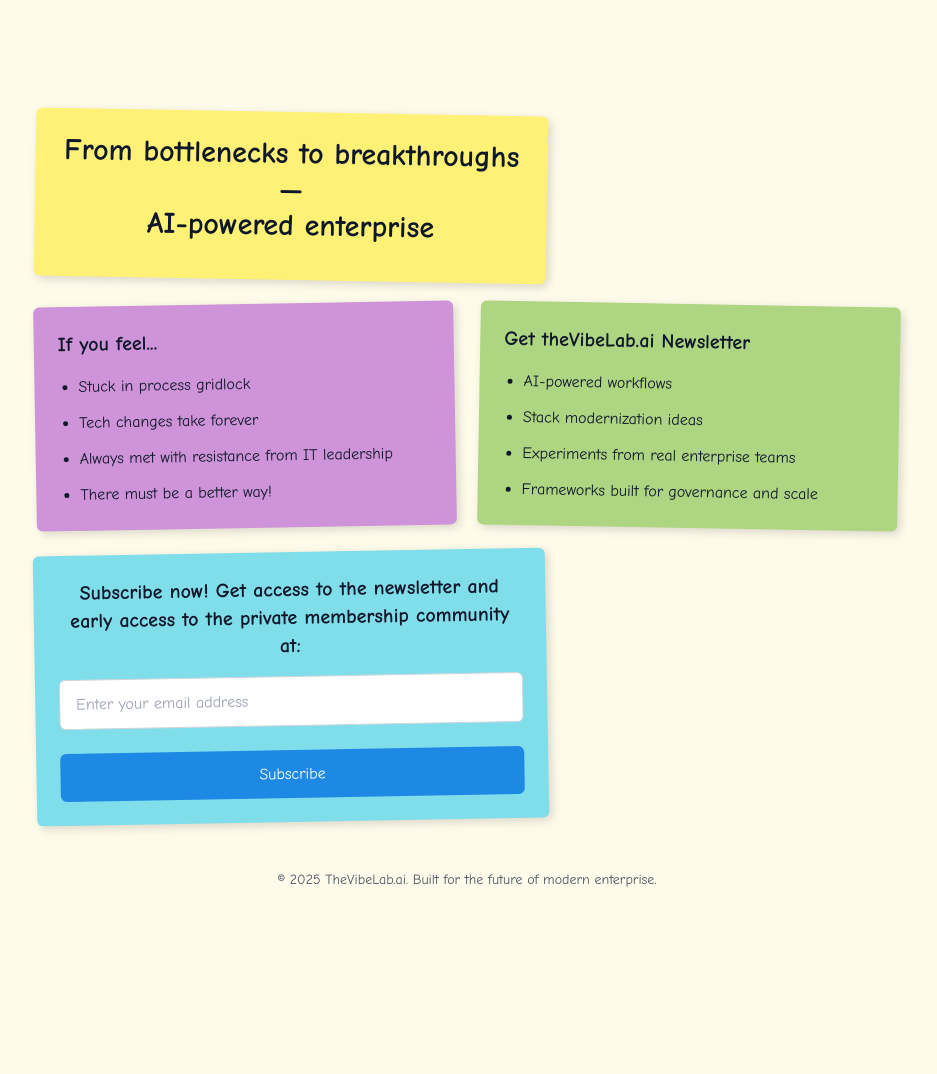
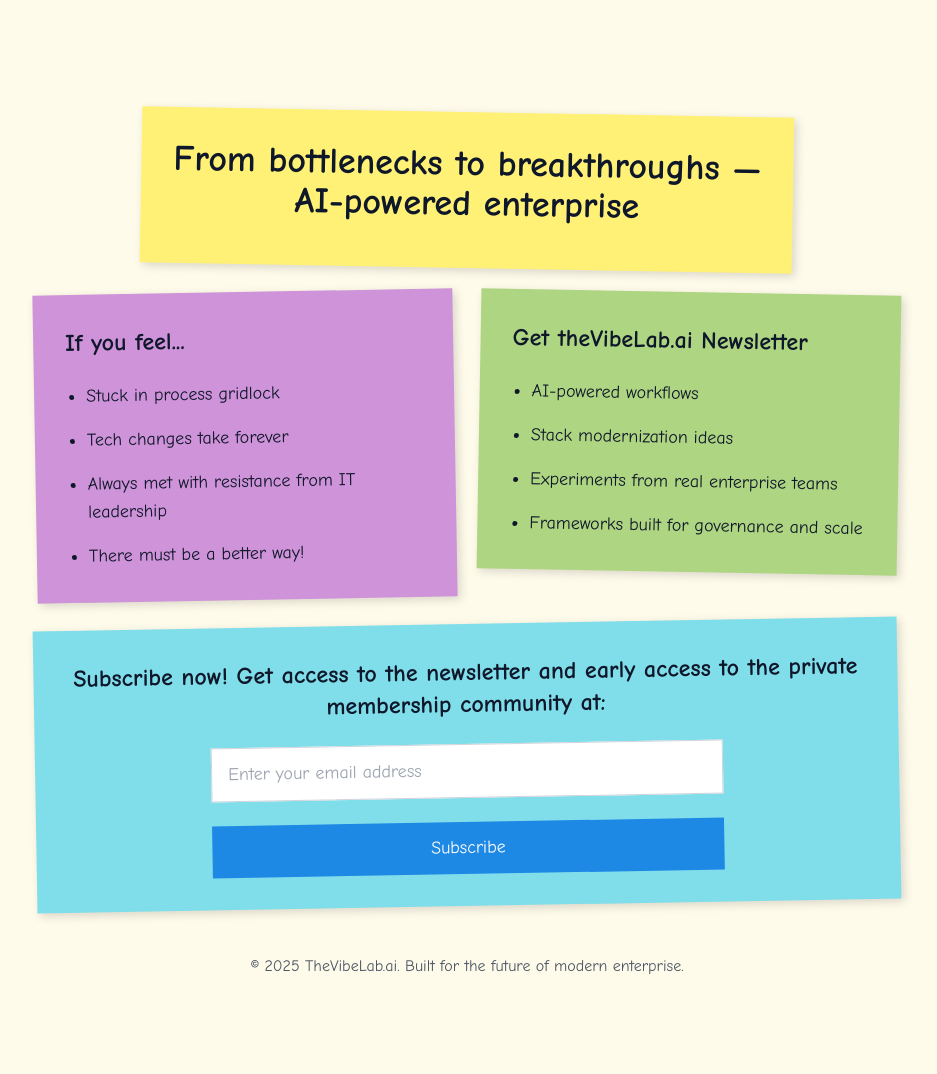
Before and after one commit to lancekyle/VibeLabLanding, a Flask app: page / in a window 1280 px wide. Shown: the whole page, without its empty margins (173-1110 px from the left). Before the commit the page ends 887 px from the top, so only its background shows below. Run offline with Flask 3, Linux system fonts and the light colour scheme; some libraries are stand-ins or nearby versions.

Commit message:
Enhance visual appeal and readability of the landing page elements
Removes rounded corners, centers header/footer, increases text sizes, and adjusts box-shadow in `templates/index.html`.

Replit-Commit-Author: Agent
Replit-Commit-Session-Id: e4a69773-9f43-47fd-b7ea-702442ebf584
Replit-Commit-Screenshot-Url: https://storage.googleapis.com/screenshot-production-us-central1/2f0f9262-57ea-4193-a138-39099b146e42/b987d6fb-c2b0-4a5e-8ce2-96fdf07cd5cc.jpg

```diff
--- a/templates/index.html
+++ b/templates/index.html
@@ -29,7 +29,7 @@
                         'text': '#0F172A',
                     },
                     boxShadow: {
-                        'note': '3px 3px 5px rgba(0, 0, 0, 0.1)',
+                        'note': '3px 3px 10px rgba(0, 0, 0, 0.15)',
                     }
                 }
             }
@@ -73,17 +73,17 @@
         <div class="w-full flex flex-col md:grid md:grid-cols-2 gap-6 md:items-start md:mt-8">
 
             <!-- Yellow Note - Main Headline -->
-            <div class="sticky-note yellow-note p-6 rounded-md max-w-lg mx-auto md:mx-0 md:col-span-2 text-center md:transform md:rotate-1">
-                <h1 class="text-2xl md:text-3xl font-bold mb-3">
+            <div class="sticky-note yellow-note p-8 mx-auto md:col-span-2 md:transform md:rotate-1">
+                <h1 class="text-3xl md:text-4xl font-bold mb-3 text-center">
                     From bottlenecks to breakthroughs —<br>
                     AI-powered enterprise
                 </h1>
             </div>
 
             <!-- Purple Note - Pain Points -->
-            <div class="sticky-note purple-note p-6 rounded-md md:transform md:-rotate-1">
-                <h2 class="text-xl font-bold mb-4">If you feel...</h2>
-                <ul class="space-y-3 ml-5 list-disc">
+            <div class="sticky-note purple-note p-8 md:transform md:-rotate-1">
+                <h2 class="text-2xl font-bold mb-6">If you feel...</h2>
+                <ul class="space-y-4 ml-5 list-disc text-lg">
                     <li>Stuck in process gridlock</li>
                     <li>Tech changes take forever</li>
                     <li>Always met with resistance from IT leadership</li>
@@ -92,9 +92,9 @@
             </div>
 
             <!-- Green Note - What You Get -->
-            <div class="sticky-note green-note p-6 rounded-md md:transform md:rotate-1">
-                <h2 class="text-xl font-bold mb-4">Get theVibeLab.ai Newsletter</h2>
-                <ul class="space-y-3 ml-5 list-disc">
+            <div class="sticky-note green-note p-8 md:transform md:rotate-1">
+                <h2 class="text-2xl font-bold mb-6">Get theVibeLab.ai Newsletter</h2>
+                <ul class="space-y-4 ml-5 list-disc text-lg">
                     <li>AI-powered workflows</li>
                     <li>Stack modernization ideas</li>
                     <li>Experiments from real enterprise teams</li>
@@ -103,26 +103,26 @@
             </div>
 
             <!-- Blue Note - CTA -->
-            <div class="sticky-note blue-note p-6 rounded-md md:col-span-2 max-w-lg mx-auto md:mx-0 md:transform md:-rotate-1">
-                <h2 class="text-xl font-bold mb-3 text-center">
+            <div class="sticky-note blue-note p-8 md:col-span-2 mx-auto md:transform md:-rotate-1">
+                <h2 class="text-2xl font-bold mb-5 text-center">
                     Subscribe now! Get access to the newsletter and early access to the private membership community at:
                 </h2>
 
-                <form id="subscribe-form" class="space-y-4 mt-4">
+                <form id="subscribe-form" class="space-y-4 mt-6 max-w-lg mx-auto">
                     <div>
                         <input
                             type="email"
                             id="email-input"
                             name="email"
-                            class="w-full px-4 py-3 rounded-md border border-gray-300 focus:outline-none form-input"
+                            class="w-full px-4 py-3 border border-gray-300 focus:outline-none form-input text-lg"
                             placeholder="Enter your email address"
                         >
-                        <p id="form-message" class="mt-2 text-sm"></p>
+                        <p id="form-message" class="mt-2 text-base"></p>
                     </div>
                     <button
                         type="submit"
                         id="subscribe-btn"
-                        class="w-full py-3 px-6 rounded-md text-white font-medium submit-button"
+                        class="w-full py-3 px-6 text-white font-medium submit-button text-lg"
                     >
                         Subscribe
                     </button>
@@ -131,7 +131,7 @@
         </div>
 
         <!-- Footer -->
-        <footer class="text-center text-gray-600 pt-12 text-sm">
+        <footer class="text-center text-gray-600 pt-12 text-base">
             <p>© 2025 TheVibeLab.ai. Built for the future of modern enterprise.</p>
         </footer>
 
```
